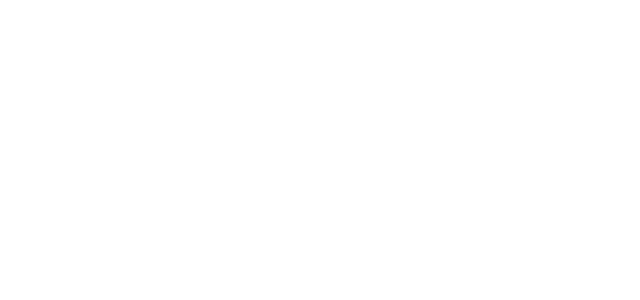
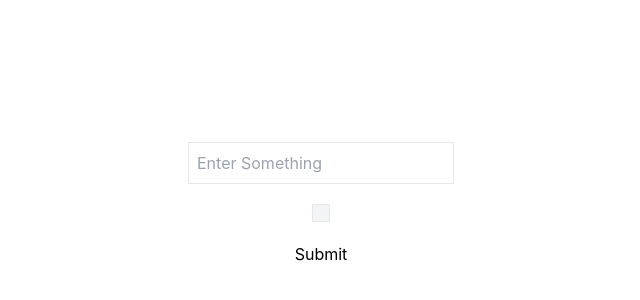
Before and after one commit to parwej7398/ReactJsTutorial, a React (Create React App) app: page /useref in a window 1280 px wide. Before the commit this address had no page. Shown: the part 196-496 px from the top of the page, without its empty margins (319-959 px from the left). Built offline with nearby package versions, Linux system fonts and the light colour scheme.

Commit message:
usef props

```diff
--- a/src/App.js
+++ b/src/App.js
@@ -5,6 +5,9 @@
 import Amazon from './Amazon';
 import DemoMap from '../src/demomap/index'
 import UseEffct from './UseEffect';
+import UseRefDemo from './UseRefDemo';
+import Props from './Props';
+import Props2 from './Props2';
   // import Map4 from './demomap/Map4';
 
 const App = () => {
@@ -16,6 +19,9 @@
           <Route path="/amazon" element={<Amazon />} />
           <Route path="/demomap" element={<DemoMap />} />
           <Route path="/useeffect" element={<UseEffct />} />
+          <Route path="/useref" element={<UseRefDemo />} />
+          <Route path="/props" element={<Props />} />
+          <Route path="/props2" element={<Props2 />} />
           {/* <Route path='/map4' element={<Map4/>}/> */}
         </Routes>
       </BrowserRouter>
--- /dev/null
+++ b/src/Props/Component/index.js
@@ -0,0 +1,7 @@
+import React from "react";
+
+const Component = (props) => {
+  return <div>Name from Child Component : {props.city}</div>;
+};
+
+export default Component;
--- /dev/null
+++ b/src/Props/index.js
@@ -0,0 +1,15 @@
+import React from "react";
+import Component from "./Component";
+
+const Props = () => {
+  // const name = "Perwez";
+  let city ="Lucknow";
+  return (
+    <div className="flex flex-col gap-6">
+      Name from Parent Component : {city}
+      <Component city={city} />
+    </div>
+  );
+};
+
+export default Props;
--- /dev/null
+++ b/src/Props2/Component2/index.js
@@ -0,0 +1,15 @@
+import React from "react";
+
+const Component2 = (props) => {
+  const handleChange = () => {
+    props.setName("Amir");
+  };
+  return (
+    <div>
+      <p>Name from Child Component : {props.name}</p>
+      <button onClick={handleChange}>Change Name</button>
+    </div>
+  );
+};
+
+export default Component2;
--- /dev/null
+++ b/src/Props2/index.js
@@ -0,0 +1,14 @@
+import React, { useState } from "react";
+import Component2 from "./Component2";
+
+const Props2 = () => {
+  const [name, setName] = useState("Pankaj");
+  return (
+    <div className="flex flex-col gap-6">
+      Name from Parent Component : {name}
+      <Component2 name={name} setName={setName} />
+    </div>
+  );
+};
+
+export default Props2;
--- /dev/null
+++ b/src/UseRefDemo/index.js
@@ -0,0 +1,48 @@
+import React, { useEffect, useRef, useState } from "react";
+
+const UseRefDemo = () => {
+  //   const ref = useRef();
+  const [value, setValue] = useState("");
+
+  const inputRef = useRef();
+
+  // useEffect(() => {
+  //   console.log(ref);
+  //   ref.current.innerHTML="New String"
+  // }, []);
+
+  //   useEffect(()=>{
+  //    document.getElementById("demo").innerHTML='New Demo'
+  //   },[])
+
+  const handleSubmit = () => {
+    setValue(inputRef.current.value);
+  };
+
+  //   useEffect(() => {
+  //     setValue(inputRef.current.value);
+  //   }, [inputRef.current.value])
+
+  return (
+    <>
+      {/* <div ref={ref}>
+        <p id="demo">Something</p>
+      </div> */}
+
+      <div className="flex flex-col gap-5 h-screen items-center justify-center">
+        <input
+          type="text"
+          className="p-2 border"
+          placeholder="Enter Something"
+          ref={inputRef}
+          //   onChange={(event) => setValue(event.target.value)}
+        />
+        <p className="p-2 border bg-gray-100">{value}</p>
+
+        <button onClick={handleSubmit}>Submit</button>
+      </div>
+    </>
+  );
+};
+
+export default UseRefDemo;
```
